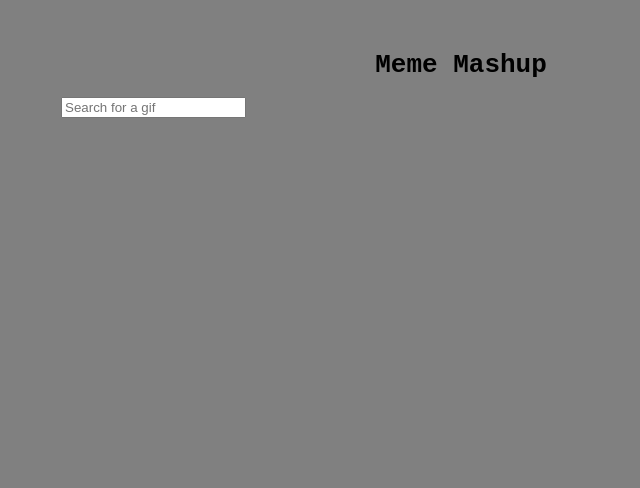
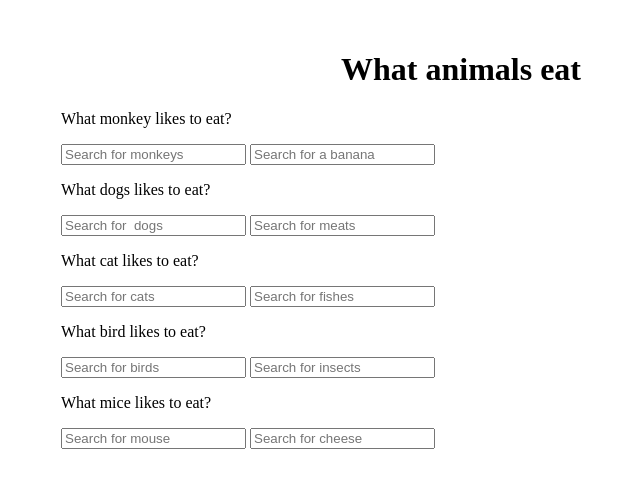
Before and after one commit to jsaona/mmp310-midterm, a plain HTML site: page index.html in a window 1280 px wide. Shown: the whole page, without its empty margins (179-819 px from the left). Drawn offline with nearby package versions, Linux system fonts and the light colour scheme.

Commit message:
update files

```diff
--- a/app.js
+++ b/app.js
@@ -5,7 +5,7 @@ $(document).ready(function() {
 			var offset = Math.round(Math.random() * 1000);
 			var query = this.value;
 			var key = "6MXMy6ZYATEAV1L1DDsONAb002dfnMh2";
-			var url = "http://api.giphy.com/v1/gifs/search?q="
+			var url = "https://api.giphy.com/v1/gifs/search?q="
 						+ query
 						+ "&api_key="
 						+ key
--- a/index.html
+++ b/index.html
@@ -1,21 +1,36 @@
-<!DOCTYPE html>
-<html lang="en">
+<!doctype html>
+<html>
+
 <head>
-  <meta charset="UTF-8">
-  <meta name="viewport" content="width=device-width, initial-scale=1.0">
-  <meta http-equiv="X-UA-Compatible" content="ie=edge">
-   <link rel="stylesheet" type="text/css" href="style.css">
   <title>Midterm</title>
+  <meta charset="utf-8">
+  <link rel="stylesheet" href="style.css">
 </head>
+
 <body>
   <div id="container">
-    <h1>Meme Mashup</h1>
-		<input type="text" placeholder="Search for a gif" id="query">
-		<div id="gifs"></div>
-	</div>
+    <h1>What animals eat</h1>
+    <p>What monkey likes to eat?</p>
+    <input type="text" placeholder="Search for monkeys" id="query">
+    <input type="text" placeholder="Search for a banana" id="query">
+    <p>What dogs likes to eat?</p>
+    <input type="text" placeholder="Search for  dogs" id="query">
+    <input type="text" placeholder="Search for meats" id="query">
+    <p>What cat likes to eat?</p>
+    <input type="text" placeholder="Search for cats" id="query">
+    <input type="text" placeholder="Search for fishes " id="query">
+    <p>What bird likes to eat?</p>
+    <input type="text" placeholder="Search for birds" id="query">
+    <input type="text" placeholder="Search for insects" id="query">
+    <p>What mice likes to eat?</p>
+    <input type="text" placeholder="Search for mouse" id="query">
+    <input type="text" placeholder="Search for cheese" id="query">
+    <div id="gifs"></div>
+  </div>
 
 
-	<script src="https://ajax.googleapis.com/ajax/libs/jquery/1.11.3/jquery.min.js"></script>
-	<script src="app.js"></script>
+  <script src="https://ajax.googleapis.com/ajax/libs/jquery/1.11.3/jquery.min.js"></script>
+  <script src="app.js"></script>
 </body>
+
 </html>
--- a/style.css
+++ b/style.css
@@ -1,6 +1,5 @@
 body{
-		background-color: gray;
-		font-family: monospace;
+
 }
 h1{
 	text-align: center;
```
